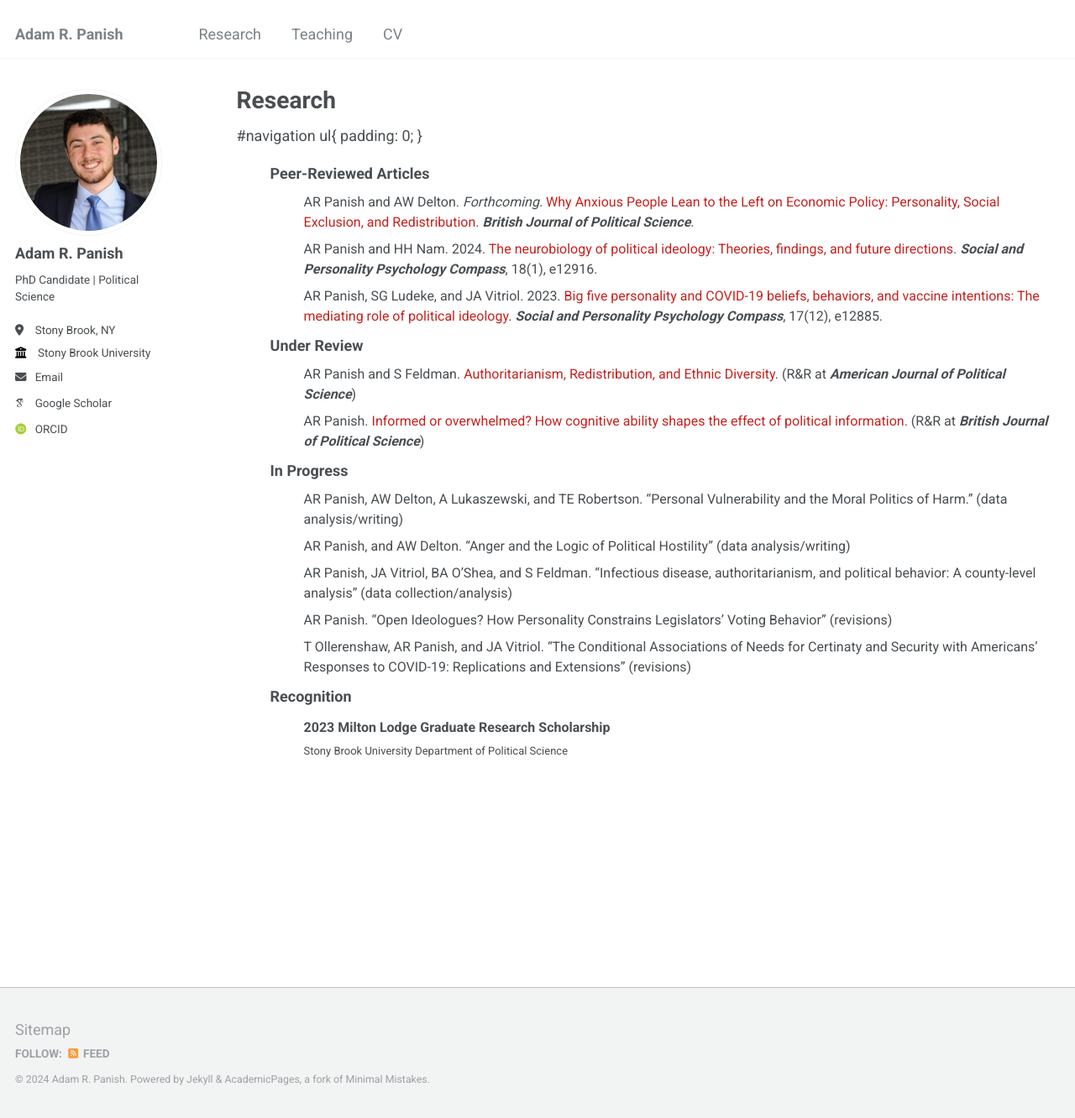
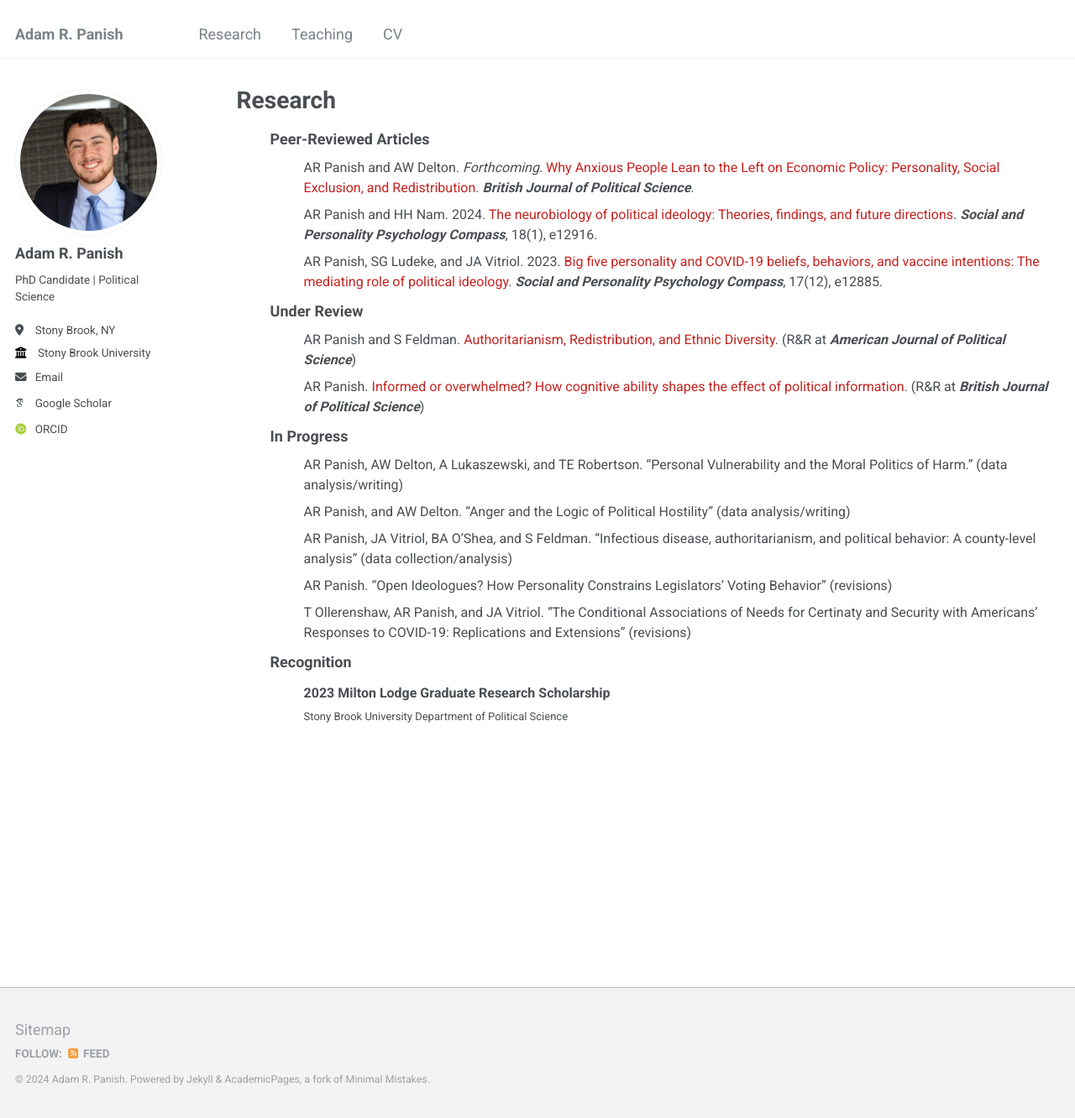
Before and after one commit to adampanish/adampanish.github.io, a Jekyll site: the page built from _pages/research.html, in a window 1280 px wide and 1332 px high. Shown: the whole window at 84% size. Built offline with Jekyll 4.4.1, drawn with Linux system fonts in a browser that asks for light colours; some web fonts are replaced.

Commit message:
Update research.html

```diff
--- a/_pages/research.html
+++ b/_pages/research.html
@@ -4,10 +4,13 @@ title: "Research"
 permalink: /research/
 author_profile: true
 ---
-
-#navigation ul{
+<style>
+<heading
+ul{
     padding: 0;
 }
+    </style>
+</heading>
 
 <ul style="list-style-type:none">
   <li>
```
